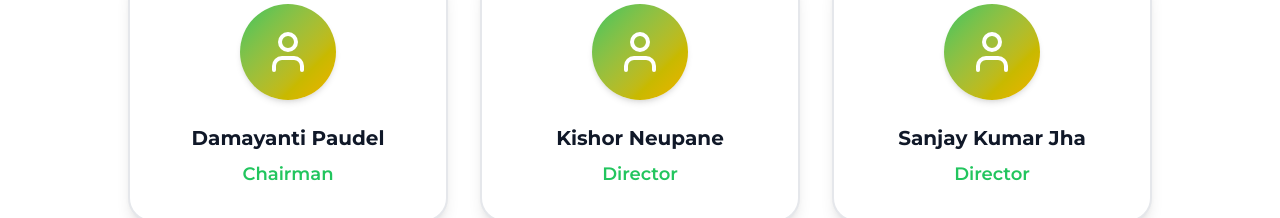
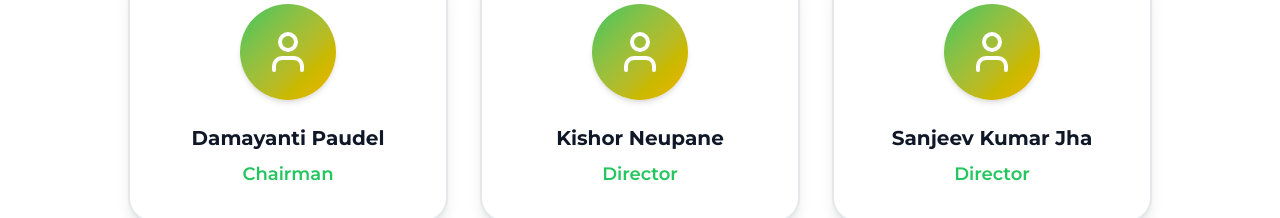
Before and after one commit to Pujangithub12/u-solar, a React (Vite) app: page / in a window 1280 px wide. Shown: the part 3300-3518 px from the top of the page. Built offline with nearby package versions, Linux system fonts and the light colour scheme.

Commit message:
Correct name from 'Sanjay Kumar Jha' to 'Sanjeev Kumar Jha'

```diff
--- a/src/sections/Team.jsx
+++ b/src/sections/Team.jsx
@@ -12,7 +12,7 @@ const teamMembers = [
     role: "Director",
   },
   {
-    name: "Sanjay Kumar Jha",
+    name: "Sanjeev Kumar Jha",
     role: "Director",
   },
 ];
```
